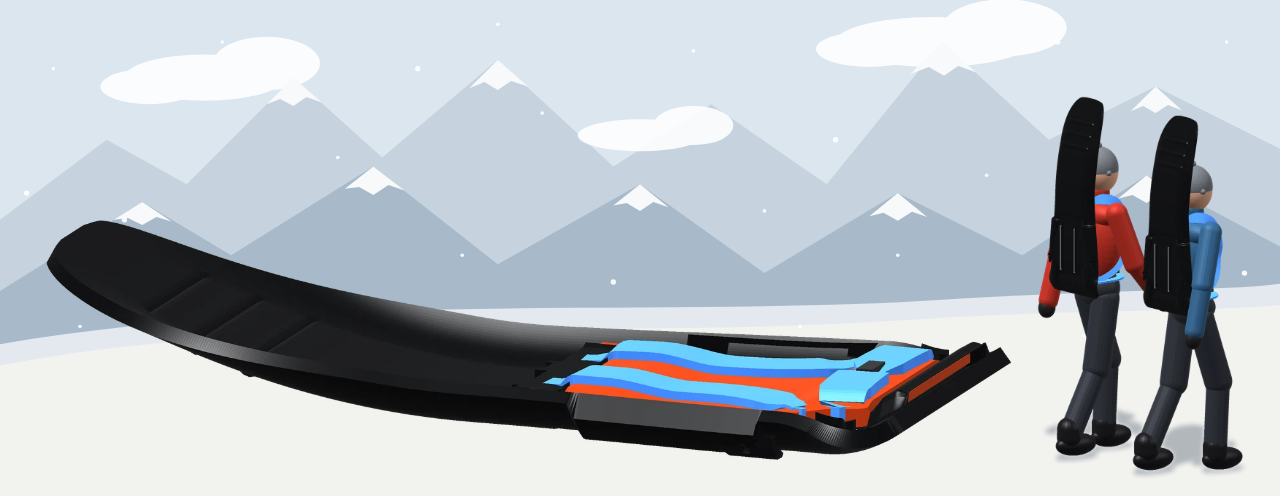
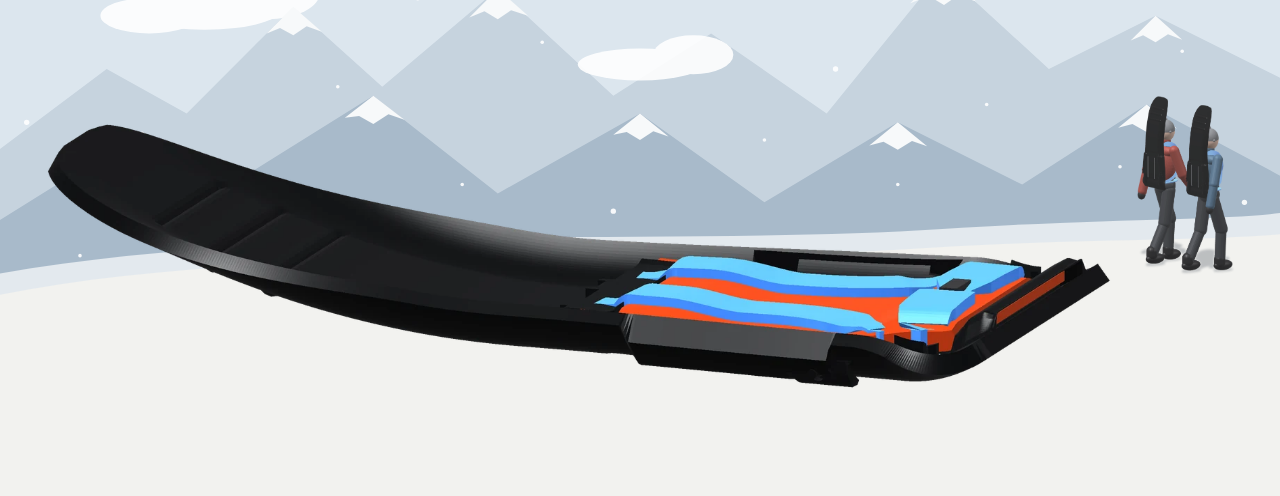
Before and after one commit to Berberty/schule, a plain HTML site: page kinder-rennbob/index.html in a window 1280 px wide. Shown: the part 66-562 px from the top of the page. Drawn offline with Linux system fonts and the light colour scheme.

Commit message:
Kinder-Rennbob: Kinder kleiner und weiter in den Hintergrund
Co-Authored-By: Claude Opus 5.5 <noreply@anthropic.com>
Claude-Session: https://claude.ai/code/session_01QTYNKcNVk7yLgAZTw7TRFY

```diff
--- a/kinder-rennbob/index.html
+++ b/kinder-rennbob/index.html
@@ -14,8 +14,8 @@
 body{margin:0;background:#F2F2EF}
 a{color:#111214}a:hover{color:#000}
 h1,h2,h3{font-family:'Space Grotesk',system-ui,sans-serif;margin:0}
-.hero-row{display:flex;align-items:flex-end;gap:12px}.hero-sled{flex:1 1 auto;min-width:0;width:100%;height:auto;display:block}.hero-kids{flex:0 0 auto;height:clamp(150px,30vw,430px);width:auto;display:block;margin-bottom:-6px}
-@media (max-width:720px){.hero-row{flex-direction:column-reverse;align-items:center;gap:0}.hero-kids{height:230px;margin-bottom:-28px}}
+.hero-row{display:flex;align-items:flex-end;gap:12px}.hero-sled{flex:1 1 auto;min-width:0;width:100%;height:auto;display:block}.hero-kids{flex:0 0 auto;height:clamp(110px,14vw,200px);width:auto;display:block;margin:0 1vw clamp(70px,10vw,150px) 0;filter:saturate(.6) contrast(.8) brightness(1.12)}
+@media (max-width:720px){.hero-row{flex-direction:column-reverse;align-items:center;gap:0}.hero-kids{height:130px;margin:0 0 6px 40%}}
 </style>
 <style>html{scroll-behavior:smooth}img{max-width:100%}</style>
 </head>
```
